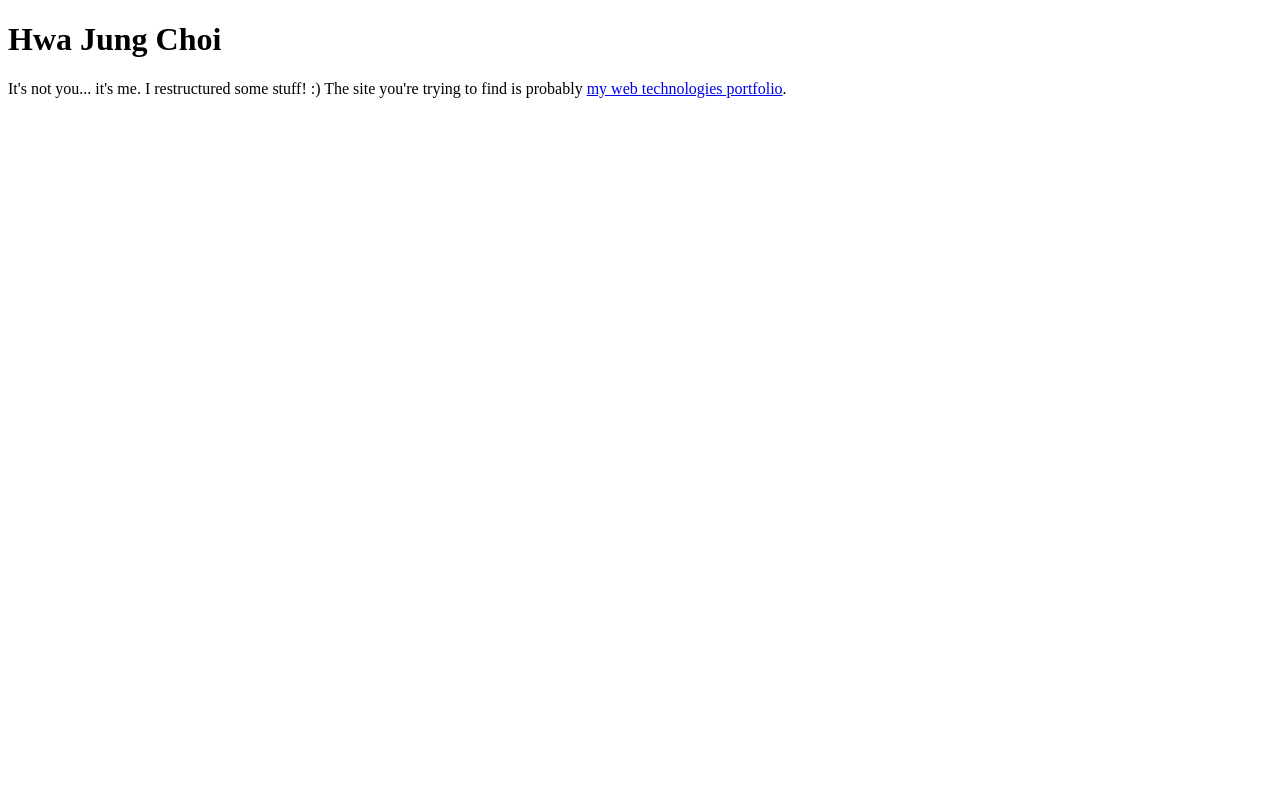
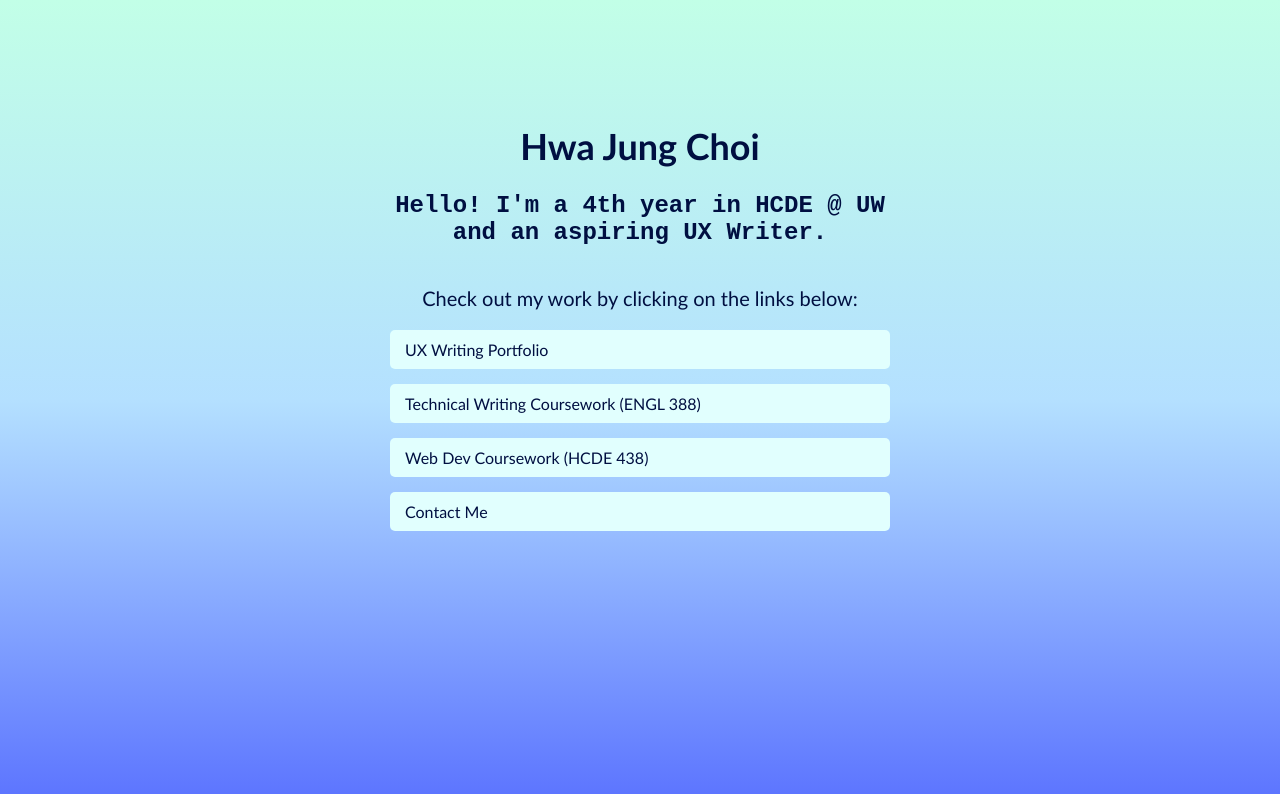
Before and after one commit to hwajungch/hwajungch.github.io, a plain HTML site: page index.html in a window 1280 px wide. Drawn offline with Linux system fonts and the light colour scheme.

Commit message:
link in bio

```diff
--- a/index.html
+++ b/index.html
@@ -3,11 +3,19 @@
   <head>
     <meta charset="UTF-8">
     <title>Hwa Jung Choi</title>
+    <link rel="stylesheet" href="style.css">
   </head>
   <body>
-    <h1>Hwa Jung Choi</h1>
-    <p>It's not you... it's me. I restructured some stuff! :)
-      The site you're trying to find is probably <a href="https://hjchoi28.github.io/hcde438/">my web technologies portfolio</a>.
-    </p>
+    <div class="container">
+      <h1>Hwa Jung Choi</h1>
+      <h2>Hello! I'm a 4th year in HCDE @ UW and an aspiring UX Writer.</h2>
+      <p>Check out my work by clicking on the links below:</p>
+      <ul>
+        <li><a href="https://www.hwajungchoi.com">UX Writing Portfolio</a></li>
+        <li><a href="https://hjchoi28.github.io/engl388/">Technical Writing Coursework (ENGL 388)</a></li>
+        <li><a href="https://hjchoi28.github.io/hcde438/">Web Dev Coursework (HCDE 438)</a></li>
+        <li><a href="mailto: hwajung.choi@outlook.com">Contact Me</a></li>
+      </ul>
+    </div>
   </body>
 </html>
--- /dev/null
+++ b/style.css
@@ -0,0 +1,58 @@
+body {
+  background: linear-gradient(to top, #5c74ff, #b4e0ff, #c2ffe7);
+  height: 90vh;
+  margin: 0;
+  padding: 0;
+  color: #000f41;
+}
+
+.container {
+  max-width: 500px;
+  margin: 0 auto;
+  padding: 20px;
+  margin-top: 10vh;
+  font-family:'Trebuchet MS', 'Lucida Sans Unicode', 'Lucida Grande', 'Lucida Sans', Arial, sans-serif;
+}
+
+h1 {
+  font-size: 36px;
+  text-align: center;
+}
+
+h2 {
+  font-family:'Courier New', Courier, monospace;
+  font-style: normal;
+  text-align: center;
+}
+
+p {
+  font-size: 20px;
+  text-align: center;
+  padding-top: 20px;
+}
+
+ul {
+  list-style: none;
+  padding: 0;
+  margin: 20px 0;
+}
+
+li {
+  margin-bottom: 15px;
+}
+
+a {
+  display: block;
+  padding: 10px;
+  padding-left: 15px;
+  background-color: #e1fffe;
+  color: #000f41;
+  text-decoration: none;
+  border-radius: 5px;
+  transition: background-color 0.3s ease;
+}
+
+a:hover {
+  background-color: #000f41;
+  color: #fff;
+}
```
